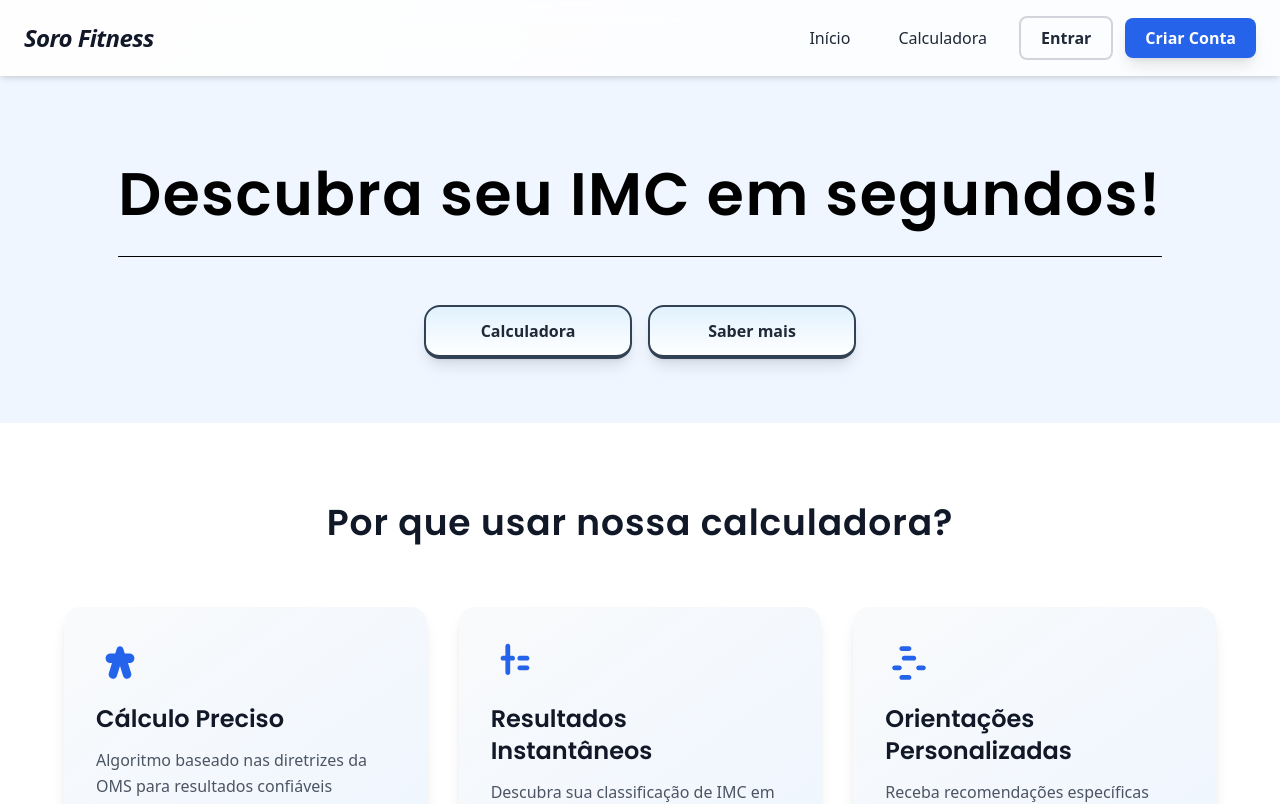
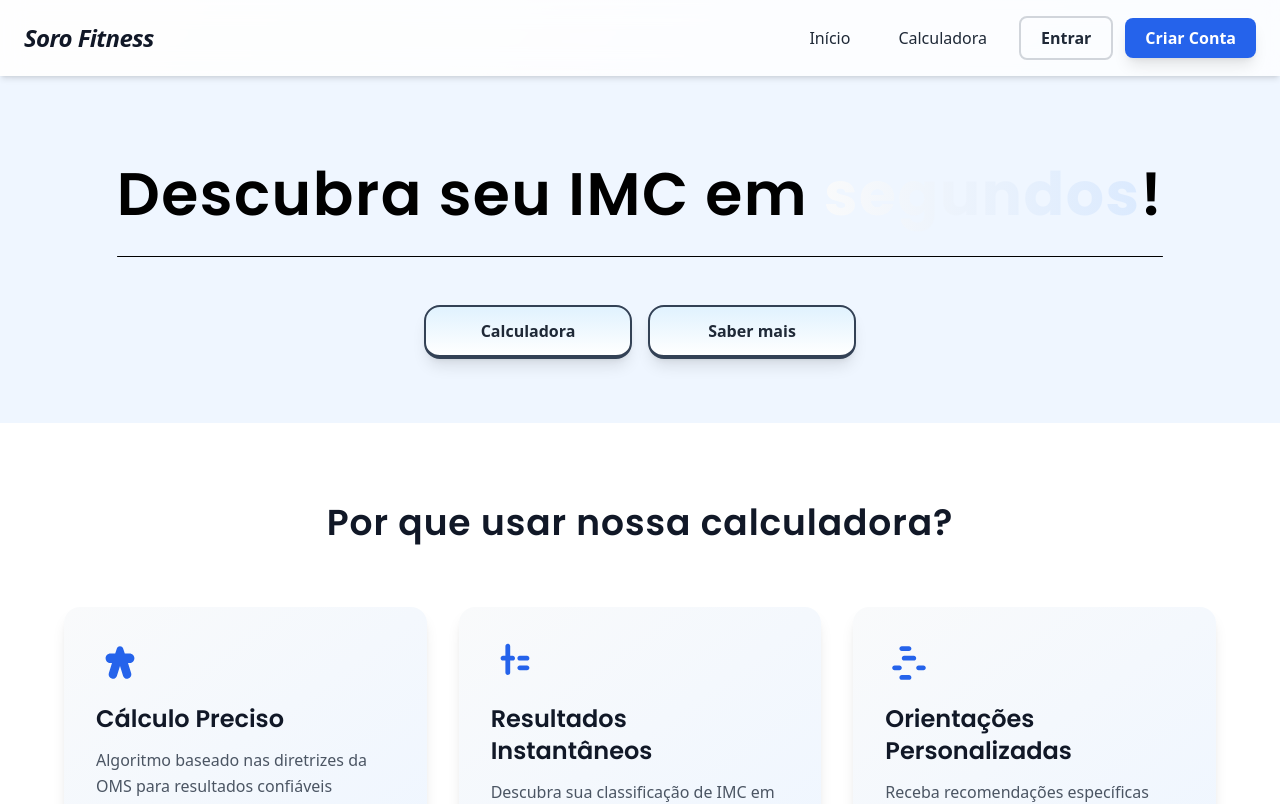
Before and after one commit to gustahxn/CalcImc, a React (Vite) app in the folder calcImc/: page / in a window 1280 px wide. Shown: the top 804 px of the page. Built offline with nearby package versions, Linux system fonts and the light colour scheme; no server answers.

Commit message:
Update: style do h1 alterado

```diff
--- a/calcImc/src/components/Home.jsx
+++ b/calcImc/src/components/Home.jsx
@@ -79,7 +79,7 @@
             </div>
             <div className="inline-block">
               <h1 className="heading-font text-5xl md:text-6xl font-semibold leading-tight tracking-wide text-black">
-                Descubra seu IMC em segundos!
+                Descubra seu IMC em <span className="text-blue-600 font-bold bg-gradient-to-r from-primary to-danger bg-clip-text text-transparent">segundos</span>!
               </h1>
               <div className="border-b border-black rounded-full w-full mt-8"></div>
 
```
